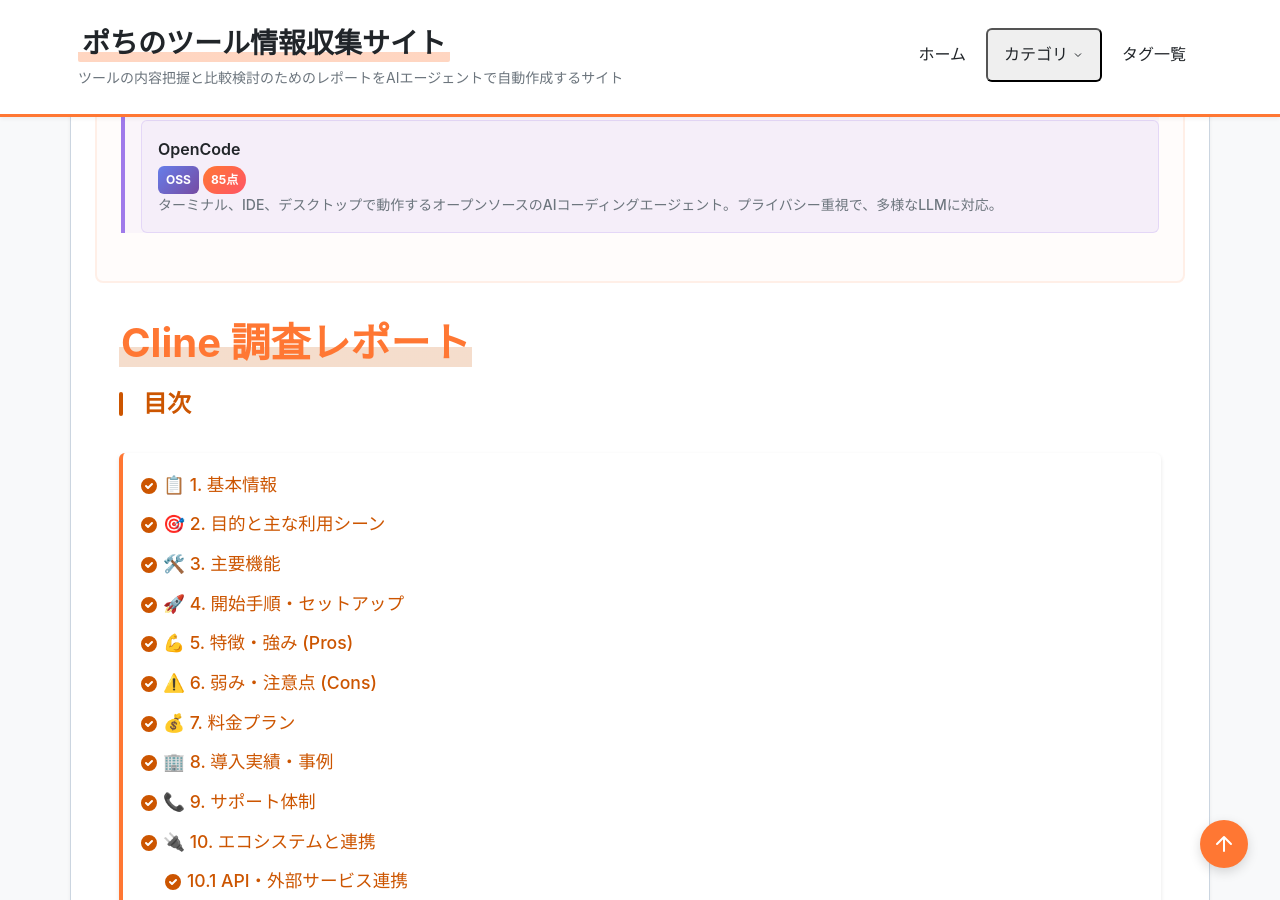
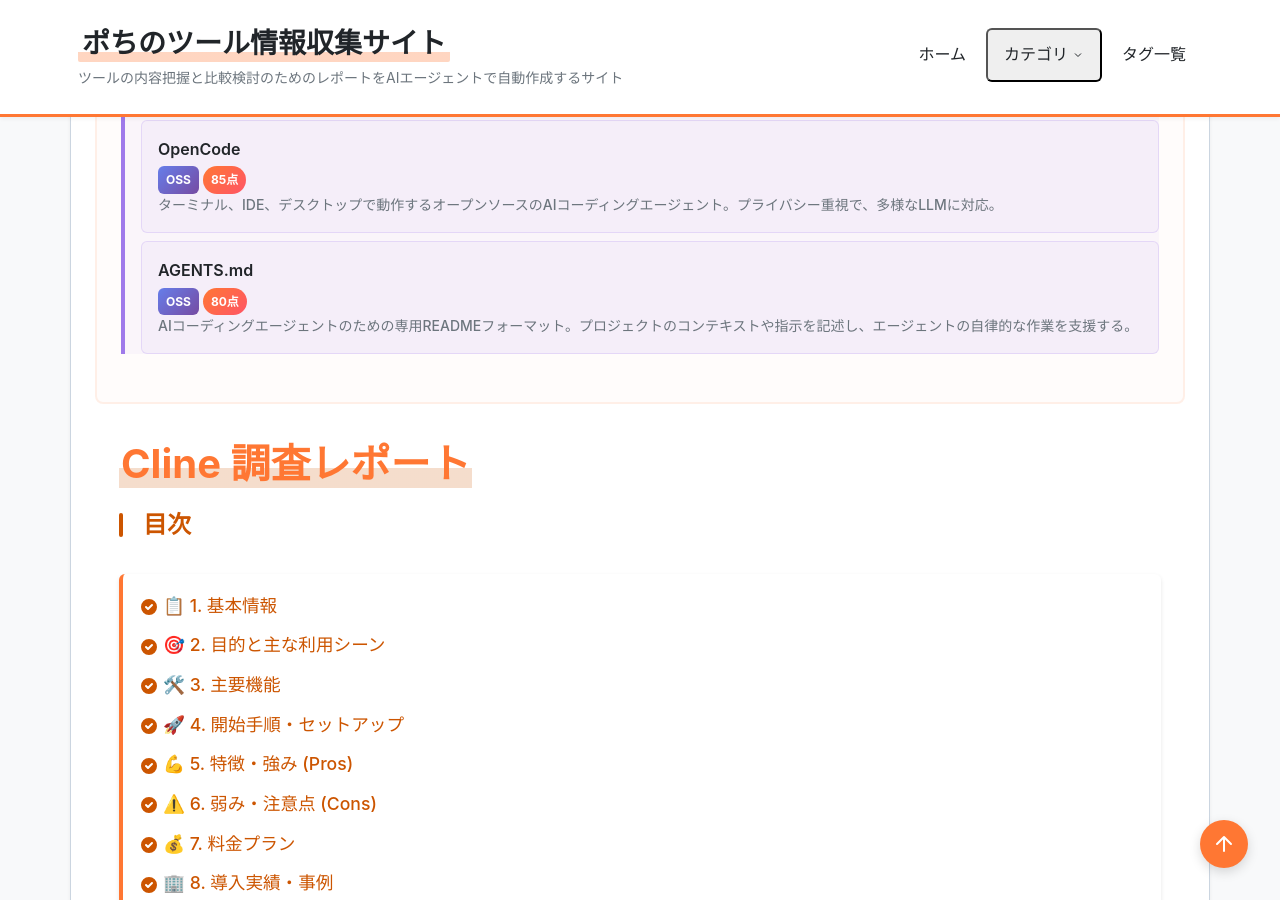
Before and after one commit to aegisfleet/tool-survey-report, a Jekyll site: the page built from _reports/cline.md, in a window 1280 px wide and 900 px high, scrolled down 2343 px. Built offline with Jekyll 4.4.1, drawn with Linux system fonts in a browser that asks for light colours; part of the change alters nothing that is shown.

Commit message:
Add AGENTS.md report and update Cline relationships (#675)
Co-authored-by: google-labs-jules[bot] <161369871+google-labs-jules[bot]@users.noreply.github.com>

````diff
--- /dev/null
+++ b/_reports/agents-md.md
@@ -0,0 +1,220 @@
+---
+# === フロントマター ===
+# 【必須項目】
+title: "AGENTS.md 調査レポート"
+tool_name: "AGENTS.md"
+tool_reading: "エージェンツ ドット エムディー"
+category: "開発者ツール"
+developer: "LF Projects, LLC"
+official_site: "https://agents.md/"
+date: "2026-02-03"
+last_updated: "2026-02-03"
+tags:
+  - "AI"
+  - "エージェント"
+  - "オープンソース"
+  - "自動化"
+  - "ドキュメント"
+description: "AIコーディングエージェントのための専用READMEフォーマット。プロジェクトのコンテキストや指示を記述し、エージェントの自律的な作業を支援する。"
+
+# 【クイックサマリー】ホーム画面のカード表示用
+quick_summary:
+  has_free_plan: true
+  is_oss: true
+  starting_price: "無料"
+  target_users:
+    - "開発者"
+    - "AIエンジニア"
+  latest_highlight: "Linux Foundationのプロジェクトとして策定が進んでいる"
+  update_frequency: "中"
+
+# 【ツール評価】100点満点、基準点70点からの加減算方式
+evaluation:
+  score: 80
+  base_score: 70
+  plus_points:
+    - point: 5
+      reason: "シンプルで標準的なMarkdown形式のため、導入コストが非常に低い"
+    - point: 3
+      reason: "オープンソースであり、特定のベンダーにロックインされない"
+    - point: 2
+      reason: "Clineなどの主要なAIエージェントツールでサポートが進んでいる"
+  minus_points: []
+  summary: "AIエージェントとの協調作業における事実上の標準となる可能性を持つ、シンプルかつ強力なコンテキスト共有フォーマット。"
+
+# 【任意項目】該当するもののみ記載
+links:
+  documentation: "https://agents.md/index"
+relationships:
+  related_tools:
+    - "Cline"
+---
+
+# **AGENTS.md 調査レポート**
+
+## **1. 基本情報**
+
+* **ツール名**: AGENTS.md
+* **ツールの読み方**: エージェンツ ドット エムディー
+* **開発元**: LF Projects, LLC
+* **公式サイト**: [https://agents.md/](https://agents.md/)
+* **関連リンク**:
+  * ドキュメント: [https://agents.md/index](https://agents.md/index)
+* **カテゴリ**: 開発者ツール
+* **概要**: AGENTS.mdは、AIコーディングエージェントのための専用READMEフォーマットです。人間向けのREADME.mdとは異なり、AIエージェントがプロジェクトの構造、規約、手順を理解するために最適化されたコンテキストや指示を提供することを目的としています。
+
+## **2. 目的と主な利用シーン**
+
+* **解決する課題**: 汎用的なLLMやエージェントが、特定のプロジェクトの文脈（独自のビルド手順、コーディング規約、アーキテクチャ）を知らないために発生する、誤ったコード生成や不適切な操作を防ぐ。
+* **想定利用者**: AIコーディングエージェント（Cline, Aider, Gemini CLIなど）を利用して開発を行うソフトウェアエンジニア。
+* **利用シーン**:
+  * 新規参画したAIエージェントにプロジェクトの概要を即座に理解させる
+  * プロジェクト固有の複雑なビルド手順やテスト実行方法を指示する
+  * セキュリティ上の注意点や、触れてはいけないファイルについて警告する
+  * コミットメッセージのフォーマットやプルリクエストのルールを徹底させる
+
+## **3. 主要機能**
+
+* **AI向けコンテキスト提供**: プロジェクトの目的、技術スタック、アーキテクチャなどの重要情報を、AIが解釈しやすい形式で記述する標準フォーマット。
+* **標準Markdown形式**: 特別な構文やツールを必要とせず、使い慣れたMarkdownで記述できるため、学習コストが低い。
+* **ネスト構造のサポート**: モノレポ構成の場合、サブディレクトリごとに`AGENTS.md`を配置することで、各サブプロジェクトに特化した指示を与えることができる（エージェントは最も近いファイルを参照する）。
+* **ツール非依存**: 特定のAIツールに依存しないオープンな仕様であり、複数のツール（Aider, Gemini CLI, Clineなど）で共通して利用可能。
+
+## **4. 開始手順・セットアップ**
+
+* **前提条件**:
+  * Markdownエディタ
+  * `AGENTS.md`をサポートするAIコーディングツール（例: Cline, Aider）
+* **インストール/導入**:
+  リポジトリのルートディレクトリに `AGENTS.md` という名前のファイルを作成する。
+* **初期設定**:
+  ファイル内にプロジェクトの概要、ビルド手順、テスト方法などを記述する。
+  ```markdown
+  # Project Overview
+  This is a Python web application using Flask.
+
+  # Build Instructions
+  Run `pip install -r requirements.txt`
+  ```
+* **クイックスタート**:
+  対応するAIツールを起動すると、自動的に `AGENTS.md` が読み込まれ、コンテキストとして利用される。
+
+## **5. 特徴・強み (Pros)**
+
+* **シンプルさ**: 誰でも読み書きできるMarkdown形式であり、導入のハードルが極めて低い。
+* **相互運用性**: 特定のベンダー独自のフォーマット（例: `.cursorrules`）とは異なり、オープンな標準を目指しているため、ツールを乗り換えても資産を活かせる。
+* **階層的なコンテキスト管理**: ディレクトリごとの配置により、大規模なプロジェクトでも粒度の細かい指示が可能。
+
+## **6. 弱み・注意点 (Cons)**
+
+* **ツールの対応状況**: まだ新しい標準であるため、すべてのAIコーディングツールがネイティブに対応しているわけではない。
+* **記述のメンテナンス**: コードの変更に合わせて `AGENTS.md` も更新し続けないと、AIに古い情報を与えてしまうリスクがある。
+* **日本語対応**: フォーマット自体は言語に依存しないが、使用するLLMの能力によっては、英語で記述した方が精度が高い場合がある。
+
+## **7. 料金プラン**
+
+| プラン名 | 料金 | 主な特徴 |
+|---|---|---|
+| **オープン仕様** | 無料 | 仕様自体はオープンであり、誰でも無料で利用・実装可能。 |
+
+* **課金体系**: なし（仕様のため）。
+* **無料トライアル**: なし。
+
+## **8. 導入実績・事例**
+
+* **導入企業**: OpenAIなどの主要なリポジトリで、類似のコンセプト（入れ子状のコンテキストファイル）が採用されている事例がある。
+* **導入事例**: OpenAIのメインリポジトリでは、88個もの`AGENTS.md`ファイル（またはそれに相当するもの）を活用し、サブプロジェクトごとのコンテキスト管理を行っているとされる。
+* **対象業界**: ソフトウェア開発全般。
+
+## **9. サポート体制**
+
+* **ドキュメント**: 公式サイトに基本的な使い方やFAQが掲載されている。
+* **コミュニティ**: GitHub上の議論や、対応ツールのコミュニティで情報交換が行われている。
+* **公式サポート**: Linux Foundationのプロジェクトとして運営されている。
+
+## **10. エコシステムと連携**
+
+### **10.1 API・外部サービス連携**
+
+* **API**: ファイルフォーマットであるためAPIは存在しないが、AIツールがこのファイルを読み込んで利用する。
+* **外部サービス連携**:
+  * **Cline**: プロジェクトルートの `AGENTS.md` をサポート。
+  * **Aider**: 設定ファイルで指定することで読み込み可能。
+  * **Gemini CLI**: 設定ファイルでコンテキストファイルとして指定可能。
+
+### **10.2 技術スタックとの相性**
+
+| 技術スタック | 相性 | メリット・推奨理由 | 懸念点・注意点 |
+|:---|:---:|:---|:---|
+| **あらゆる言語・FW** | ◎ | Markdown形式のため、技術スタックに関わらず利用可能。 | 特になし。 |
+
+## **11. セキュリティとコンプライアンス**
+
+* **認証**: ファイル自体に認証機能はない。
+* **データ管理**: リポジトリ内にテキストファイルとして保存されるため、バージョン管理システム（Gitなど）で履歴管理が可能。
+* **準拠規格**: 特に適用される規格はないが、オープンな仕様である。
+
+## **12. 操作性 (UI/UX) と学習コスト**
+
+* **UI/UX**: テキストエディタで編集するため、特別なUIは不要。
+* **学習コスト**: Markdownを知っていれば学習コストはほぼゼロ。AIへの効果的な指示の書き方（プロンプトエンジニアリング）のスキルは必要。
+
+## **13. ベストプラクティス**
+
+* **効果的な活用法 (Modern Practices)**:
+  * **役割の明確化**: AIエージェントを「新しいチームメイト」と見なし、オンボーディング資料として記述する。
+  * **具体的なコマンド**: 「ビルドして」ではなく、「`npm run build`を実行して」のように具体的なコマンドを記述する。
+  * **更新の習慣化**: PRのテンプレートに `AGENTS.md` の更新確認を含めるなどして、陳腐化を防ぐ。
+* **陥りやすい罠 (Antipatterns)**:
+  * **情報の詰め込みすぎ**: 必要以上に長い文章はAIのコンテキストウィンドウを圧迫し、重要な指示が埋もれる原因になる。
+  * **曖昧な指示**: 「きれいに書いて」のような主観的な指示は避け、具体的なフォーマッターの設定やルールへのリンクを示す。
+
+## **14. ユーザーの声（レビュー分析）**
+
+* **調査対象**: 公式サイト、技術ブログ
+* **総合評価**: 評価スコアは存在しないが、コンセプトへの賛同は多い。
+* **ポジティブな評価**:
+  * 「プロジェクトごとに異なるルールをAIに毎回説明する手間が省ける」
+  * 「オープンな標準であるため、特定のツールに縛られなくて済むのが良い」
+* **ネガティブな評価 / 改善要望**:
+  * 「まだ対応しているツールが少なく、普及するか未知数」
+  * 「`.cursorrules` など類似の仕組みが乱立しており、統一してほしい」
+* **特徴的なユースケース**:
+  * モノレポ環境において、フロントエンドとバックエンドで異なるlintルールやテスト手順をAIに守らせる。
+
+## **15. 直近半年のアップデート情報**
+
+* **2025-11-13**: Cline (v3.37.0) が `AGENTS.md` のサポートを追加。
+* **2025-XX-XX**: Linux Foundationのプロジェクトとして `AGENTS.md` の策定・普及活動が開始される。
+
+(出典: [Cline Release Notes](https://github.com/cline/cline/releases), [AGENTS.md Website](https://agents.md/))
+
+## **16. 類似ツールとの比較**
+
+### **16.1 機能比較表 (星取表)**
+
+| 機能カテゴリ | 機能項目 | AGENTS.md | .cursorrules | System Prompt |
+|:---:|:---|:---:|:---:|:---:|
+| **基本機能** | 記述形式 | ◎<br><small>Markdown</small> | ◎<br><small>Markdown/Text</small> | ◯<br><small>Text</small> |
+| **互換性** | ツール非依存 | ◎<br><small>オープン仕様</small> | ×<br><small>Cursor専用</small> | △<br><small>ツール毎に設定</small> |
+| **構造** | ネスト対応 | ◎<br><small>ディレクトリ毎</small> | △<br><small>Global/Project</small> | ×<br><small>基本は単一</small> |
+| **導入** | 学習コスト | ◎<br><small>非常に低い</small> | ◯<br><small>低い</small> | ◯<br><small>低い</small> |
+
+### **16.2 詳細比較**
+
+| ツール名 | 特徴 | 強み | 弱み | 選択肢となるケース |
+|---------|------|------|------|------------------|
+| **AGENTS.md** | AIエージェント向けのオープンなREADME規格。 | ツール非依存、Markdown形式、ディレクトリごとの制御。 | ツールの対応状況が発展途上。 | 複数のAIツールを使用する場合や、将来的なロックインを避けたい場合。 |
+| **.cursorrules** | Cursorエディタ専用のルール定義ファイル。 | Cursorでの開発体験に最適化されており、強力に機能する。 | Cursor以外では利用できない。 | Cursorのみを利用しており、高度な制御をしたい場合。 |
+| **System Prompt** | 各AIツール設定画面でのプロンプト入力。 | 手軽に設定でき、一時的な指示に向いている。 | リポジトリで共有しにくく、バージョン管理が難しい。 | 個人設定として、好みの振る舞いを定義したい場合。 |
+
+## **17. 総評**
+
+* **総合的な評価**:
+  AGENTS.mdは、AIコーディングエージェントが開発現場に浸透する中で必要不可欠となる「コンテキスト共有」の課題に対し、シンプルかつオープンなアプローチで解決策を提示している。Markdownという枯れた技術を採用することで、誰でもすぐに導入できる点が最大の強み。
+* **推奨されるチームやプロジェクト**:
+  * **AIエージェントを積極的に活用するチーム**: Clineなどの自律型エージェントを使用している場合、生産性に直結する。
+  * **モノレポ構成のプロジェクト**: ディレクトリごとに異なるコンテキストを持たせる必要がある場合。
+  * **オープンソースプロジェクト**: 貢献者（人間およびAI）に対して、開発ルールを明示したい場合。
+* **選択時のポイント**:
+  * 使用しているツールが対応しているかどうかが最大のポイントだが、未対応でも単なるドキュメントとして機能するため、作成して損はない。将来的なAIツールの標準化を見据えて導入する価値は高い。
--- a/_reports/cline.md
+++ b/_reports/cline.md
@@ -63,6 +63,7 @@ relationships:
     - "Cursor"
     - "GitHub Copilot"
     - "OpenCode"
+    - "AGENTS.md"
 ---
 
 # **Cline 調査レポート**
````
